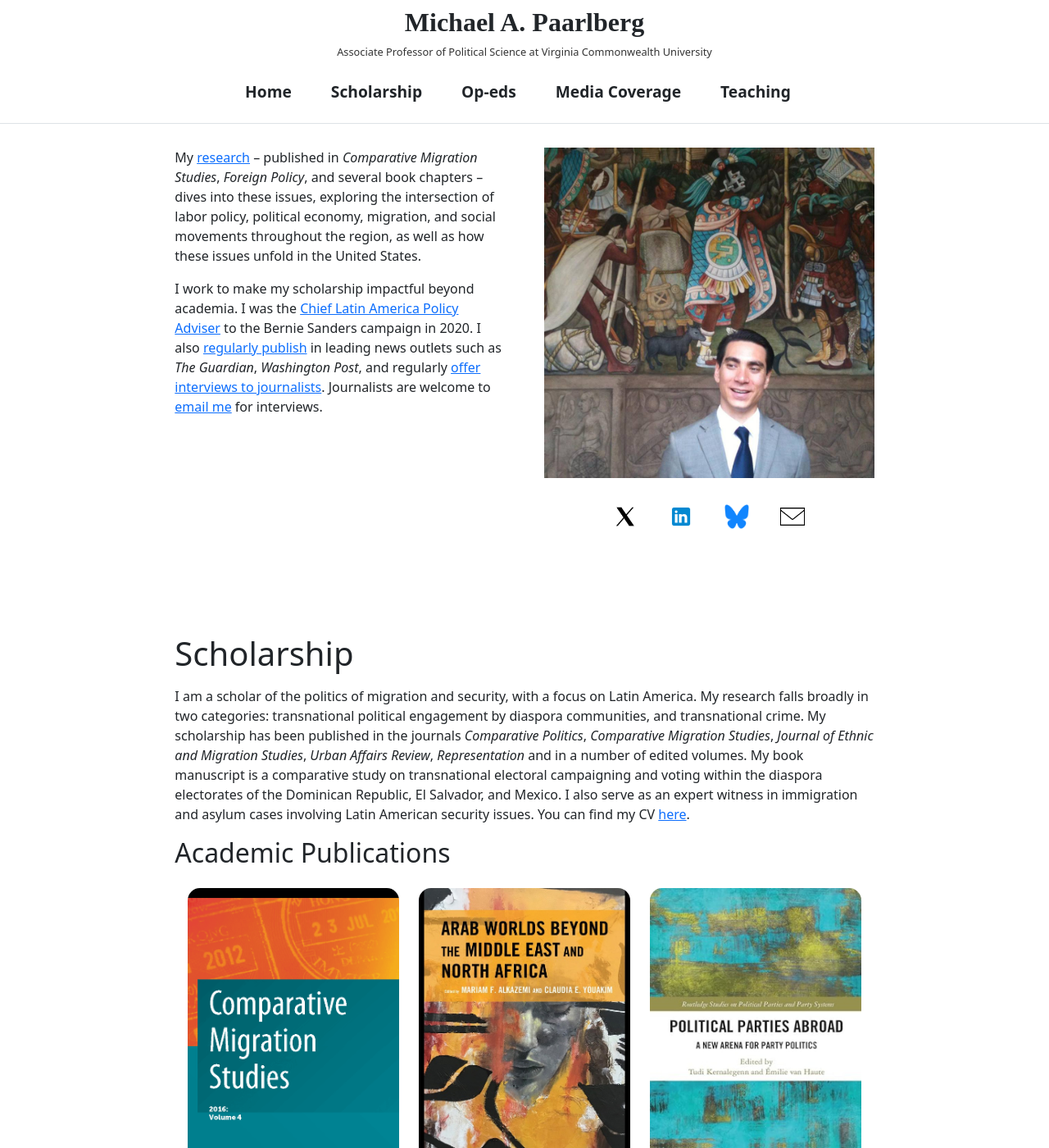
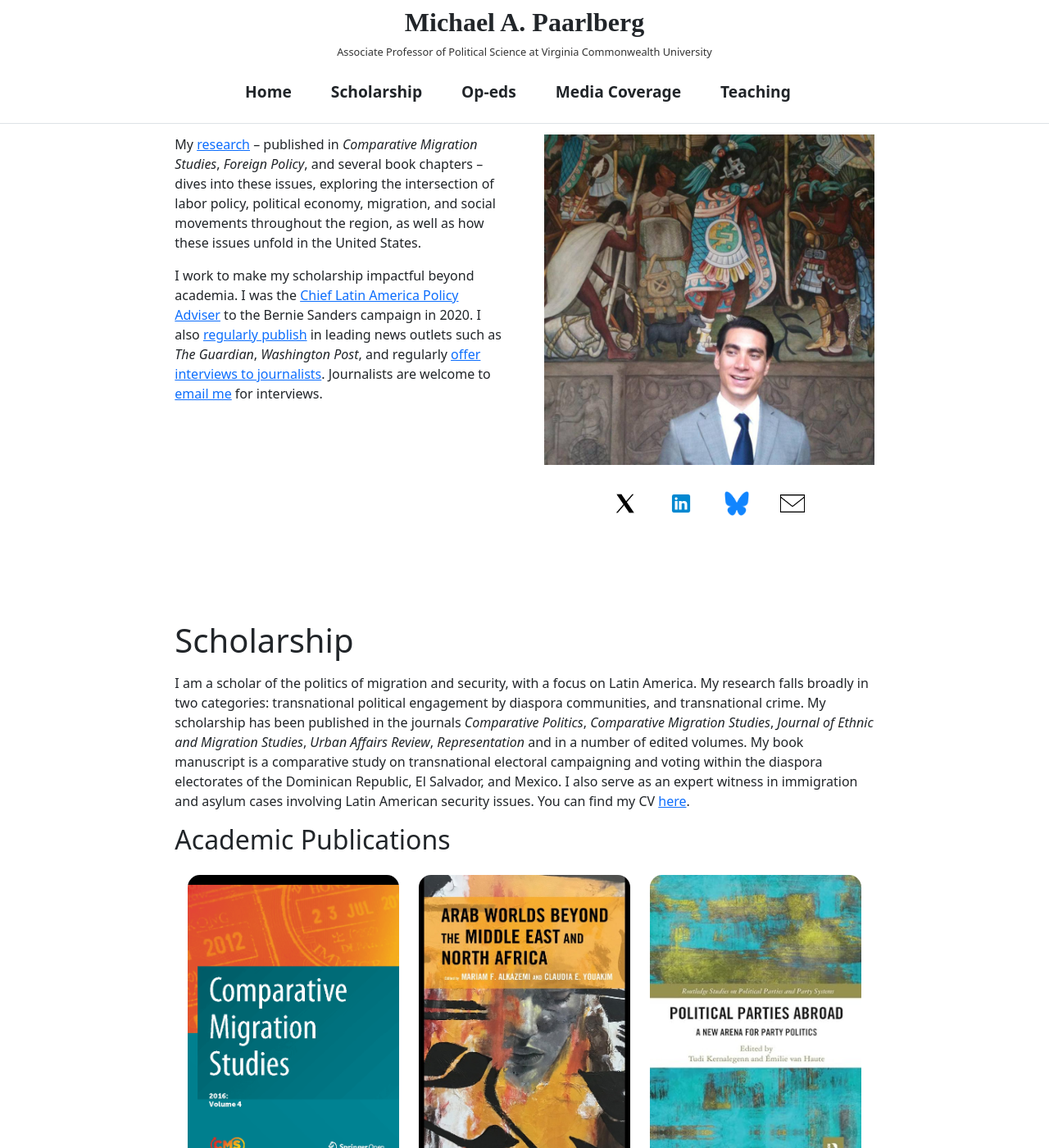
Before and after one commit to RelevantResearch/michael-paarlberg, a Jekyll site: the page built from _pages/home.md, in a window 1280 px wide and 1400 px high. Shown: the whole window at 82% size. Built offline with Jekyll 4.4.1, drawn with Linux system fonts in a browser that asks for light colours.

Commit message:
"solved issue of spacing and gaping"

```diff
--- a/_includes/section_divide.html
+++ b/_includes/section_divide.html
@@ -2,18 +2,24 @@
 
 <section id="scholarship">
   <h1>Scholarship</h1>
+  {% capture scholarship_content %} {% include scholarship.md %} {% endcapture
+  %} {{ scholarship_content | markdownify }}
 </section>
-{% include scholarship.md %}
 
 <section id="opeds">
   <h1>Op-Eds</h1>
+  {% capture opeds_content %} {% include opeds.md %} {% endcapture %} {{
+  opeds_content | markdownify }}
 </section>
-{% include opeds.md%}
 
-<section id="media-coverage"><h1>Media Coverage</h1></section>
-{% include media_coverage.md%}
+<section id="media-coverage">
+  <h1>Media Coverage</h1>
+  {% capture media_content %} {% include media_coverage.md %} {% endcapture %}
+  {{ media_content | markdownify }}
+</section>
 
 <section id="teaching">
   <h1>Teaching</h1>
+  {% capture teaching_content %} {% include teaching.md %} {% endcapture %} {{
+  teaching_content | markdownify }}
 </section>
-{% include teaching.md%}
--- a/_sass/_custom.scss
+++ b/_sass/_custom.scss
@@ -11,35 +11,10 @@ html {
   section{
     padding-top: 4rem;
   }
-  #home{
-    padding-top: 5rem !important;
-  }
-
-
-  @media (min-width: 993px) {
-    section{
-      padding-top: 4rem;
-    }
-    #home{
-      padding-top: 5rem !important;
-    }
-
-}
-
-/* Responsive Styles */
-@media (max-width: 768px) {
-  section{
-    padding-top: 5rem;
-  }
-  #home{
-    padding-top: 6rem !important;
-  }
-
-}
 
 @media (max-width: 480px) {
   section{
-    padding-top: 2rem;
+    padding-top: 0.5rem;
   }
   #home{
     padding-top: 1rem !important;
```
